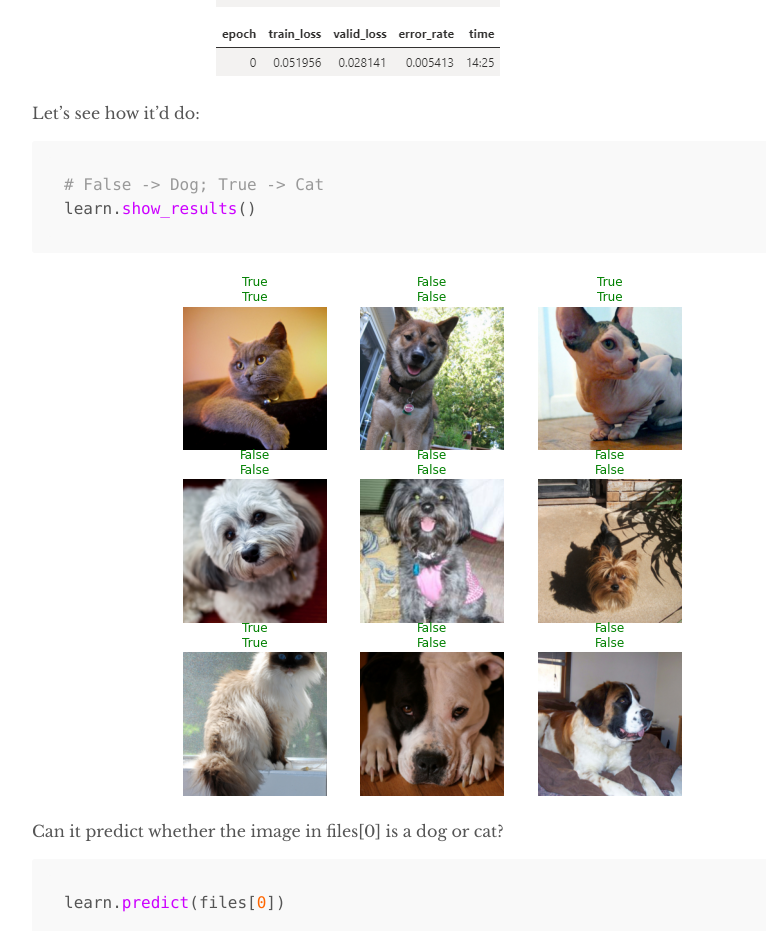
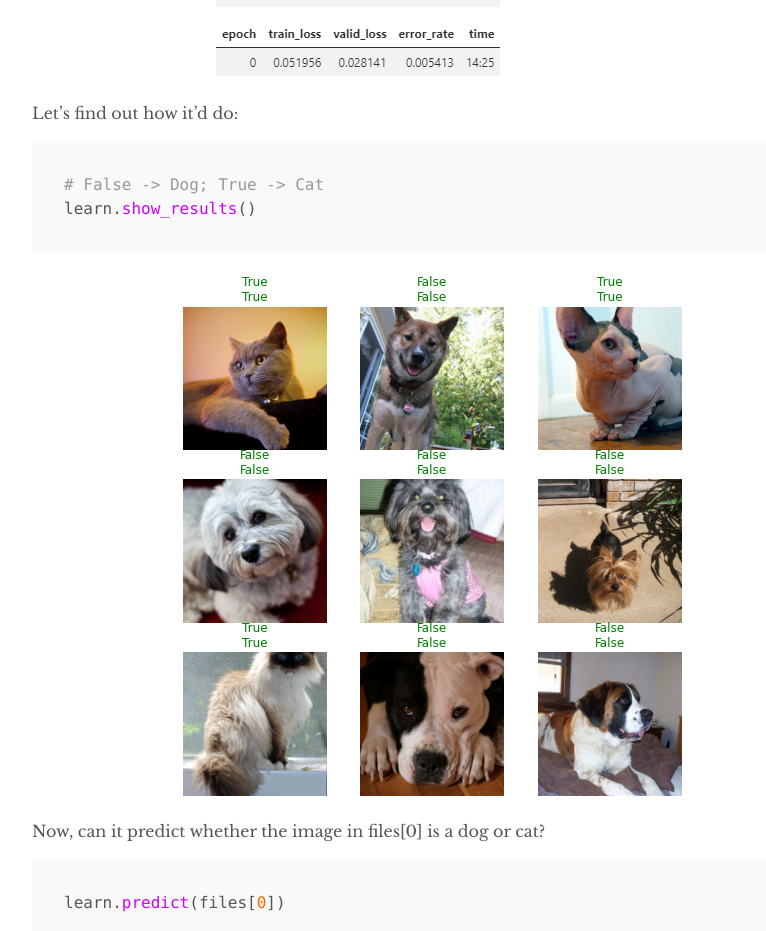
Before and after one commit to yuexiaofeng/yuexiaofeng.github.io, a Jekyll site: the page built from _posts/2021-10-17-aml-fastai-s2.md, in a window 1280 px wide and 1400 px high, scrolled down 5451 px. Shown: the part 157-1088 px from the top of the window, without its empty margins (208-974 px from the left). Built offline with Jekyll 4.4.1, drawn with Linux system fonts in a browser that asks for light colours.

Commit message:
updated fastai post

````diff
--- a/_posts/2021-10-17-aml-fastai-s2.md
+++ b/_posts/2021-10-17-aml-fastai-s2.md
@@ -119,7 +119,7 @@ learn.fine_tune(1)
 There we have it. The training didn't take very long:
 ![training](../assets/images/20211017/training.PNG)
 
-Let's see how it'd do:
+Let's find out how it'd do:
 
 ```python
 # False -> Dog; True -> Cat
@@ -128,7 +128,7 @@ learn.show_results()
 
 ![results](../assets/images/20211017/results.jpg)
 
-Can it predict whether the image in files[0] is a dog or cat?
+Now, can it predict whether the image in files[0] is a dog or cat?
 
 ```python
 learn.predict(files[0])
````
